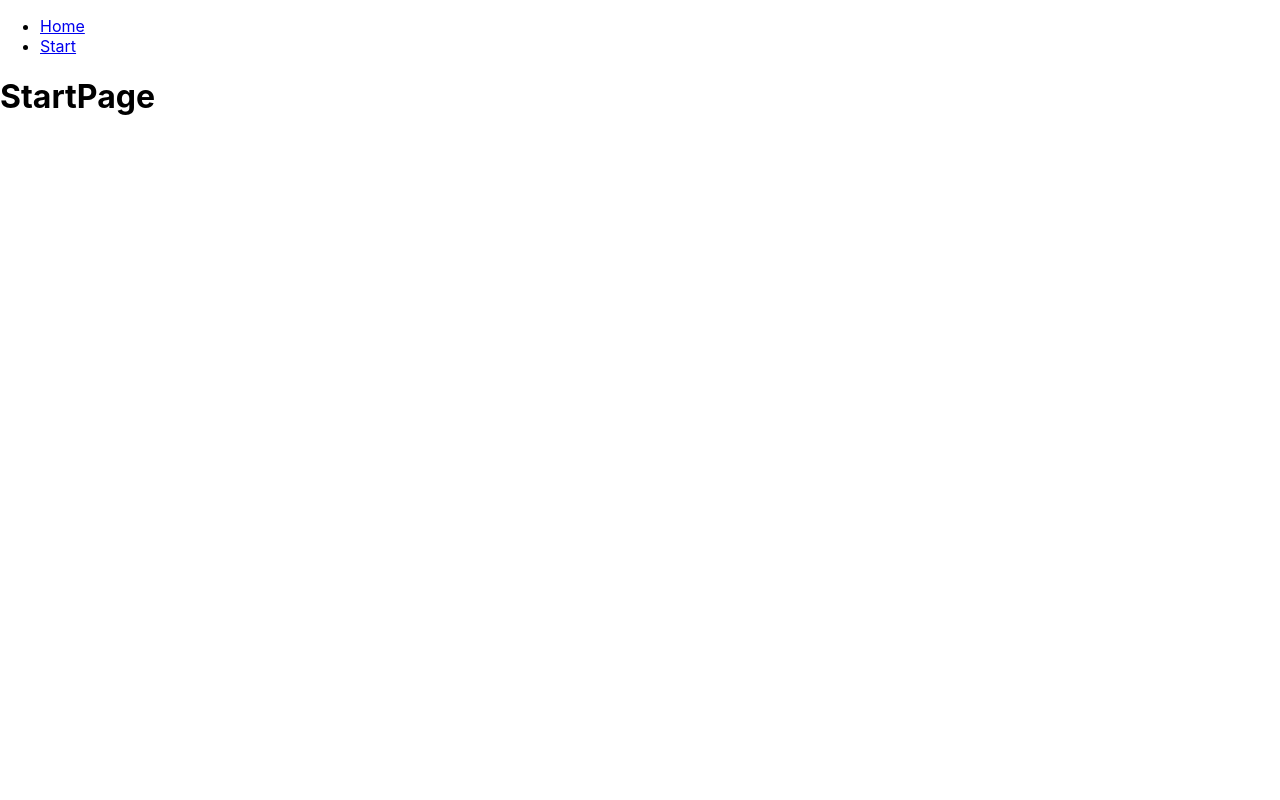
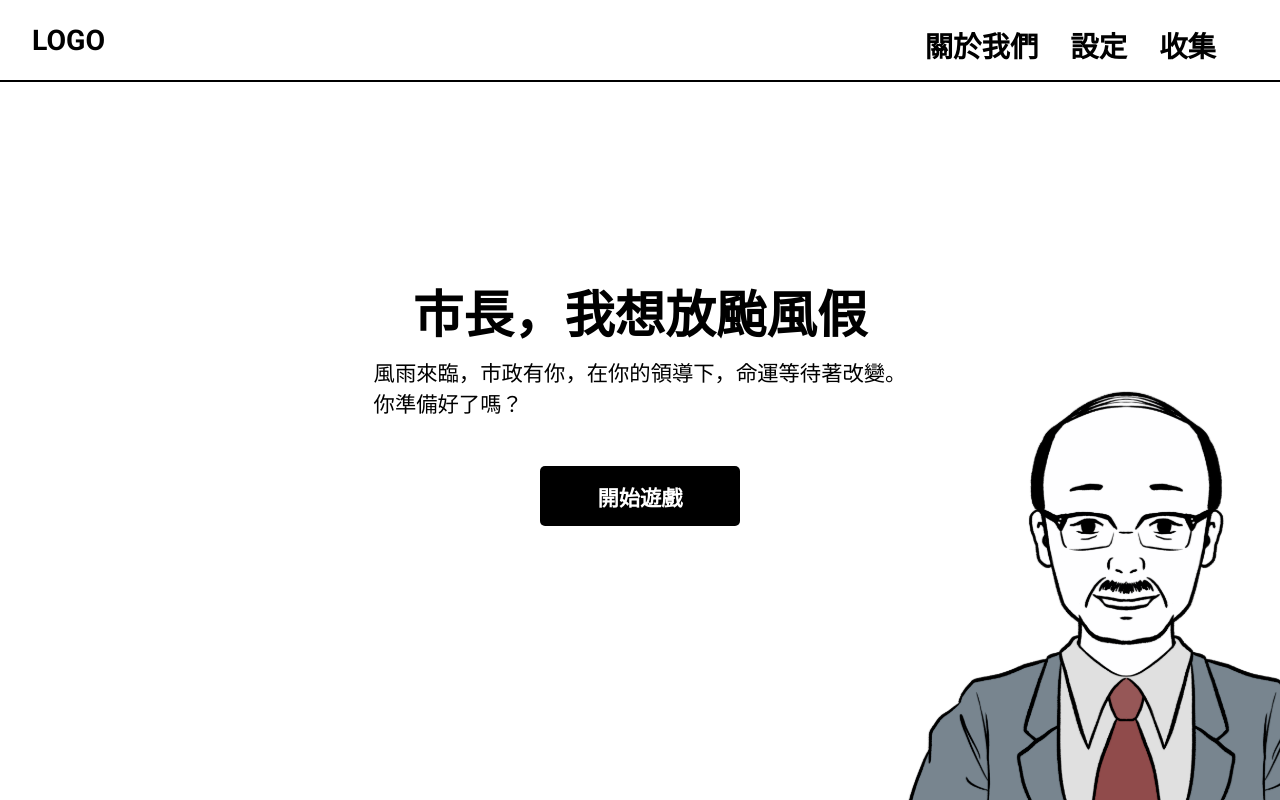
Before and after one commit to yuri1022/typhoon-day, a React (Create React App) app: page /start in a window 1280 px wide. Built offline with nearby package versions, Linux system fonts and the light colour scheme.

Commit message:
layout and utilities setting

```diff
--- a/package.json
+++ b/package.json
@@ -7,6 +7,7 @@
     "@testing-library/react": "^13.4.0",
     "@testing-library/user-event": "^13.5.0",
     "react": "^18.3.1",
+    "react-bootstrap": "^2.10.2",
     "react-dom": "^18.3.1",
     "react-router-dom": "^6.23.1",
     "react-scripts": "5.0.1",
--- a/src/App.jsx
+++ b/src/App.jsx
@@ -2,27 +2,15 @@ import React from 'react';
 import { BrowserRouter as Router, Route, Routes, Link } from 'react-router-dom';
 import HomePage from './Pages/HomePage';
 import StartPage from './Pages/StartPage';
+import './App.scss';
 
 function App() {
   return (
     <Router>
-      <div>
-        <nav>
-          <ul>
-            <li>
-              <Link to="/home">Home</Link>
-            </li>
-            <li>
-              <Link to="/start">Start</Link>
-            </li>
-          </ul>
-        </nav>
-
         <Routes>
           <Route path="/start" element={<StartPage />} />
           <Route path="/home" element={<HomePage />} />
         </Routes>
-      </div>
     </Router>
   );
 }
--- /dev/null
+++ b/src/App.scss
@@ -0,0 +1,9 @@
+@import './utilities';
+
+@import './layout';
+
+@import url('https://fonts.googleapis.com/css2?family=Roboto:wght@400;500;700&display=swap');
+
+body {
+  font-family: 'Roboto', sans-serif;
+}
--- a/src/Pages/StartPage.jsx
+++ b/src/Pages/StartPage.jsx
@@ -1,9 +1,40 @@
 import React from 'react';
+import Major from '../assets/svg/major.svg';
+import { Button } from 'react-bootstrap';
 
 function StartPage() {
   return (
-    <div>
-      <h1>StartPage</h1>
+    <div className='homepage' style={{height:'100vh'}}>
+      <div className='navbar w100 d-flex pt-3 pb-3  justify-content-between' style={{position:'fixed' , height:'2rem',borderBottom:'2px solid black'}}>
+        <div className="navbar-left">
+          <div className="logo title-3 ml-4">LOGO</div>
+          </div>
+        <div className="navbar-right d-flex mr-4">
+          <div className="about title-3 mr-4">關於我們</div>
+          <div className="setting title-3 mr-4">設定</div>
+          <div className="collection title-3 mr-4">收集</div>
+        </div>
+      </div>
+      <div className="home-container w100 h100 d-flex">
+        <div className="section d-flex flex-column justify-content-center align-items-center w100 h100" style={{
+            backgroundImage: `url(${Major})`,
+            backgroundSize: '30%',
+            backgroundRepeat: 'no-repeat',
+            backgroundPosition: 'right bottom'
+          }}>
+        <div className='section title-1 mb-1'>
+          市長，我想放颱風假
+        </div>
+        <div className="section body-4 mb-4">
+          風雨來臨，市政有你，在你的領導下，命運等待著改變。<br />
+          你準備好了嗎？
+        </div>
+        <div className="section button mt-2">
+          <Button className='btn title-4'>開始遊戲</Button>
+        </div>
+        </div>
+      </div>
+
     </div>
   );
 }
--- /dev/null
+++ b/src/layout.scss
@@ -0,0 +1,80 @@
+:root {
+  --black: #000;
+  --grey500: #333;
+  --grey400: #666;
+  --grey300: #CCCCCC;
+  --grey200: #f2f2f2;
+  --white: #FFF;
+}
+
+// 定義標題字體大小
+$title-1: 3.157rem;
+$title-2: 2.369rem;
+$title-3: 1.777rem;
+$title-4: 1.333rem;
+$title-5: 1rem;
+
+// 定義內文字體大小
+$body-1: 3.157rem;
+$body-2: 2.369rem;
+$body-3: 1.777rem;
+$body-4: 1.333rem;
+$body-5: 1rem;
+
+// 標題樣式
+.title-1 {
+  font-size: $title-1;
+  font-weight: 700;
+}
+
+.title-2 {
+  font-size: $title-2;
+  font-weight: 700;
+}
+
+.title-3 {
+  font-size: $title-3;
+  font-weight: 700;
+}
+
+.title-4 {
+  font-size: $title-4;
+  font-weight: 700;
+}
+
+.title-5 {
+  font-size: $title-5;
+}
+
+// 內文樣式
+.body-1 {
+  font-size: $body-1;
+}
+
+.body-2 {
+  font-size: $body-2;
+}
+
+.body-3 {
+  font-size: $body-3;
+}
+
+.body-4 {
+  font-size: $body-4;
+}
+
+.body-5 {
+  font-size: $body-5;
+}
+
+//按鈕樣式
+
+.btn {
+  width: 12.5rem;
+  height: 3.75rem;
+  padding: 0 1.5rem;
+  border-radius: 0.3125rem;
+  background-color: var(--black);
+  color: var(--white);
+  border: none;
+}
--- /dev/null
+++ b/src/utilities.scss
@@ -0,0 +1,315 @@
+// Flexbox Utilities
+.d-flex {
+  display: flex;
+}
+
+.d-inline-flex {
+  display: inline-flex;
+}
+
+.flex-column {
+  flex-direction: column;
+}
+
+.flex-row {
+  flex-direction: row;
+}
+
+.justify-content-start {
+  justify-content: flex-start;
+}
+
+.justify-content-end {
+  justify-content: flex-end;
+}
+
+.justify-content-center {
+  justify-content: center;
+}
+
+.justify-content-between {
+  justify-content: space-between;
+}
+
+.justify-content-around {
+  justify-content: space-around;
+}
+
+.justify-content-evenly {
+  justify-content: space-evenly;
+}
+
+.align-items-start {
+  align-items: flex-start;
+}
+
+.align-items-end {
+  align-items: flex-end;
+}
+
+.align-items-center {
+  align-items: center;
+}
+
+.align-items-baseline {
+  align-items: baseline;
+}
+
+.align-items-stretch {
+  align-items: stretch;
+}
+
+.align-self-start {
+  align-self: flex-start;
+}
+
+.align-self-end {
+  align-self: flex-end;
+}
+
+.align-self-center {
+  align-self: center;
+}
+
+.align-self-baseline {
+  align-self: baseline;
+}
+
+.align-self-stretch {
+  align-self: stretch;
+}
+
+// Spacing Utilities
+.m-0 {
+  margin: 0 !important;
+}
+
+.mt-0 {
+  margin-top: 0 !important;
+}
+
+.mb-0 {
+  margin-bottom: 0 !important;
+}
+
+.ml-0 {
+  margin-left: 0 !important;
+}
+
+.mr-0 {
+  margin-right: 0 !important;
+}
+
+.p-0 {
+  padding: 0 !important;
+}
+
+.pt-0 {
+  padding-top: 0 !important;
+}
+
+.pb-0 {
+  padding-bottom: 0 !important;
+}
+
+.pl-0 {
+  padding-left: 0 !important;
+}
+
+.pr-0 {
+  padding-right: 0 !important;
+}
+
+.m-1 {
+  margin: 0.5rem !important;
+}
+
+.mt-1 {
+  margin-top: 0.5rem !important;
+}
+
+.mb-1 {
+  margin-bottom: 0.5rem !important;
+}
+
+.ml-1 {
+  margin-left: 0.5rem !important;
+}
+
+.mr-1 {
+  margin-right: 0.5rem !important;
+}
+
+.p-1 {
+  padding: 0.5rem !important;
+}
+
+.pt-1 {
+  padding-top: 0.5rem !important;
+}
+
+.pb-1 {
+  padding-bottom: 0.5rem !important;
+}
+
+.pl-1 {
+  padding-left: 0.5rem !important;
+}
+
+.pr-1 {
+  padding-right: 0.5rem !important;
+}
+
+// Additional spacing utilities for mt-2 to mt-5
+.mt-2 {
+  margin-top: 1rem !important;
+}
+
+.mt-3 {
+  margin-top: 1.5rem !important;
+}
+
+.mt-4 {
+  margin-top: 2rem !important;
+}
+
+.mt-5 {
+  margin-top: 2.5rem !important;
+}
+
+// Similarly, you can add for other margins and paddings if needed...
+.mb-2 {
+  margin-bottom: 1rem !important;
+}
+
+.mb-3 {
+  margin-bottom: 1.5rem !important;
+}
+
+.mb-4 {
+  margin-bottom: 2rem !important;
+}
+
+.mb-5 {
+  margin-bottom: 2.5rem !important;
+}
+
+.ml-2 {
+  margin-left: 1rem !important;
+}
+
+.ml-3 {
+  margin-left: 1.5rem !important;
+}
+
+.ml-4 {
+  margin-left: 2rem !important;
+}
+
+.ml-5 {
+  margin-left: 2.5rem !important;
+}
+
+.mr-2 {
+  margin-right: 1rem !important;
+}
+
+.mr-3 {
+  margin-right: 1.5rem !important;
+}
+
+.mr-4 {
+  margin-right: 2rem !important;
+}
+
+.mr-5 {
+  margin-right: 2.5rem !important;
+}
+
+.p-2 {
+  padding: 1rem !important;
+}
+
+.p-3 {
+  padding: 1.5rem !important;
+}
+
+.p-4 {
+  padding: 2rem !important;
+}
+
+.p-5 {
+  padding: 2.5rem !important;
+}
+
+.pt-2 {
+  padding-top: 1rem !important;
+}
+
+.pt-3 {
+  padding-top: 1.5rem !important;
+}
+
+.pt-4 {
+  padding-top: 2rem !important;
+}
+
+.pt-5 {
+  padding-top: 2.5rem !important;
+}
+
+.pb-2 {
+  padding-bottom: 1rem !important;
+}
+
+.pb-3 {
+  padding-bottom: 1.5rem !important;
+}
+
+.pb-4 {
+  padding-bottom: 2rem !important;
+}
+
+.pb-5 {
+  padding-bottom: 2.5rem !important;
+}
+
+.pl-2 {
+  padding-left: 1rem !important;
+}
+
+.pl-3 {
+  padding-left: 1.5rem !important;
+}
+
+.pl-4 {
+  padding-left: 2rem !important;
+}
+
+.pl-5 {
+  padding-left: 2.5rem !important;
+}
+
+.pr-2 {
+  padding-right: 1rem !important;
+}
+
+.pr-3 {
+  padding-right: 1.5rem !important;
+}
+
+.pr-4 {
+  padding-right: 2rem !important;
+}
+
+.pr-5 {
+  padding-right: 2.5rem !important;
+}
+
+.w100{
+  width: 100%;
+}
+
+.h100{
+  height: 100%;
+}
```
Also changed, not shown: src/assets/svg/major.svg (added), 1 other file (tests, documents, lock files or other folders).
